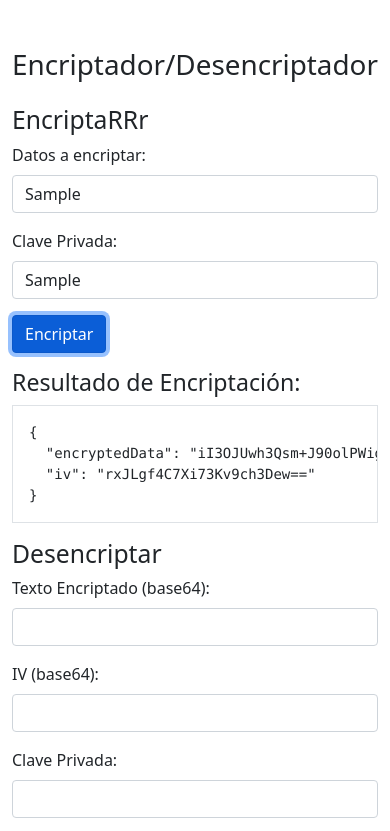
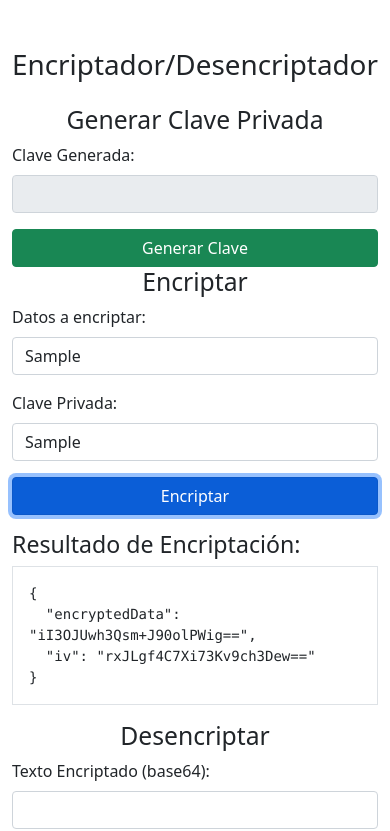
Before and after one commit to ciscojmg/encrypt, a plain HTML site: page index.html in a window 390 px wide. Both pictures are taken after typing "Sample", "Sample" into the empty fields and a click on the button "Encriptar". Shown: the top 831 px of the page. Drawn offline with nearby package versions, Linux system fonts and the light colour scheme.

Commit message:
Se separan archivos de html, js y ccs

```diff
--- a/index.html
+++ b/index.html
@@ -4,6 +4,7 @@
     <meta charset="UTF-8">
     <meta name="viewport" content="width=device-width, initial-scale=1.0">
     <title>Encriptador/Desencriptador</title>
+    <link href="./styles.css" rel="stylesheet">
     <link href="https://cdn.jsdelivr.net/npm/bootstrap@5.1.3/dist/css/bootstrap.min.css" rel="stylesheet">
     <script src="https://cdnjs.cloudflare.com/ajax/libs/crypto-js/4.1.1/crypto-js.min.js"></script>
 </head>
@@ -11,8 +12,18 @@
     <div class="container mt-5">
         <h1 class="mb-4">Encriptador/Desencriptador</h1>
         <div class="row">
-            <div class="col-md-6">
-                <h2>EncriptaRRr</h2>
+            <div class="col-md-4">
+                <h2>Generar Clave Privada</h2>
+                <form id="keyForm">
+                    <div class="mb-3">
+                        <label for="generatedKey" class="form-label">Clave Generada:</label>
+                        <input type="text" class="form-control" id="generatedKey" readonly>
+                    </div>
+                    <button type="button" class="btn btn-success" id="generateKeyButton">Generar Clave</button>
+                </form>
+            </div>
+            <div class="col-md-4">
+                <h2>Encriptar</h2>
                 <form id="encryptForm">
                     <div class="mb-3">
                         <label for="dataToEncrypt" class="form-label">Datos a encriptar:</label>
@@ -29,7 +40,7 @@
                     <pre id="encryptResult" class="border p-3"></pre>
                 </div>
             </div>
-            <div class="col-md-6">
+            <div class="col-md-4">
                 <h2>Desencriptar</h2>
                 <form id="decryptForm">
                     <div class="mb-3">
@@ -53,58 +64,7 @@
             </div>
         </div>
     </div>
-
     <script src="https://cdn.jsdelivr.net/npm/bootstrap@5.1.3/dist/js/bootstrap.bundle.min.js"></script>
-    <script>
-        function deriveKey(privateKey) {
-            return CryptoJS.PBKDF2(privateKey, 'salt', { keySize: 256/32, iterations: 1000 });
-        }
-
-        function encryptWithPrivateKey(data, privateKey) {
-            const key = deriveKey(privateKey);
-            const iv = CryptoJS.lib.WordArray.random(16);
-            const encrypted = CryptoJS.AES.encrypt(data, key, { iv: iv });
-            return {
-                encryptedData: encrypted.toString(),
-                iv: CryptoJS.enc.Base64.stringify(iv)
-            };
-        }
-
-        function decryptWithPrivateKey(encryptedData, ivBase64, privateKey) {
-            const key = deriveKey(privateKey);
-            const iv = CryptoJS.enc.Base64.parse(ivBase64);
-            const decrypted = CryptoJS.AES.decrypt(encryptedData, key, { iv: iv });
-            return decrypted.toString(CryptoJS.enc.Utf8);
-        }
-
-        document.getElementById('encryptForm').addEventListener('submit', (e) => {
-            e.preventDefault();
-
-            const data = document.getElementById('dataToEncrypt').value;
-            const privateKey = document.getElementById('encryptKey').value;
-
-            try {
-                const result = encryptWithPrivateKey(data, privateKey);
-                document.getElementById('encryptResult').textContent = JSON.stringify(result, null, 2);
-            } catch (error) {
-                document.getElementById('encryptResult').textContent = `Error: ${error.message}`;
-            }
-        });
-
-        document.getElementById('decryptForm').addEventListener('submit', (e) => {
-            e.preventDefault();
-
-            const encryptedData = document.getElementById('encryptedData').value;
-            const ivBase64 = document.getElementById('ivBase64').value;
-            const privateKey = document.getElementById('decryptKey').value;
-
-            try {
-                const decryptedResult = decryptWithPrivateKey(encryptedData, ivBase64, privateKey);
-                document.getElementById('decryptResult').textContent = decryptedResult;
-            } catch (error) {
-                document.getElementById('decryptResult').textContent = `Error: ${error.message}`;
-            }
-        });
-    </script>
+    <script src="./scripts.js"></script>
 </body>
 </html>
--- /dev/null
+++ b/scripts.js
@@ -0,0 +1,70 @@
+document.addEventListener('DOMContentLoaded', function () {
+
+    // Función para generar la clave privada
+    async function generatePrivateKey() {
+        const key = crypto.getRandomValues(new Uint8Array(32)); // 32 bytes de aleatoriedad
+        return Array.from(key).map(b => ('00' + b.toString(16)).slice(-2)).join(''); // Convertir a cadena hexadecimal
+    }
+
+    // Evento para el botón de generación de clave
+    document.getElementById('generateKeyButton').addEventListener('click', async () => {
+        const privateKey = await generatePrivateKey();
+        document.getElementById('generatedKey').value = privateKey;
+    });
+
+    // Función para derivar clave
+    function deriveKey(privateKey) {
+        return CryptoJS.PBKDF2(privateKey, 'salt', { keySize: 256/32, iterations: 1000 });
+    }
+
+    // Función para encriptar con clave privada
+    function encryptWithPrivateKey(data, privateKey) {
+        const key = deriveKey(privateKey);
+        const iv = CryptoJS.lib.WordArray.random(16);
+        const encrypted = CryptoJS.AES.encrypt(data, key, { iv: iv });
+        return {
+            encryptedData: encrypted.toString(),
+            iv: CryptoJS.enc.Base64.stringify(iv)
+        };
+    }
+
+    // Función para desencriptar con clave privada
+    function decryptWithPrivateKey(encryptedData, ivBase64, privateKey) {
+        const key = deriveKey(privateKey);
+        const iv = CryptoJS.enc.Base64.parse(ivBase64);
+        const decrypted = CryptoJS.AES.decrypt(encryptedData, key, { iv: iv });
+        return decrypted.toString(CryptoJS.enc.Utf8);
+    }
+
+    // Evento para el formulario de encriptación
+    document.getElementById('encryptForm').addEventListener('submit', (e) => {
+        e.preventDefault();
+
+        const data = document.getElementById('dataToEncrypt').value;
+        const privateKey = document.getElementById('encryptKey').value;
+
+        try {
+            const result = encryptWithPrivateKey(data, privateKey);
+            document.getElementById('encryptResult').textContent = JSON.stringify(result, null, 2);
+        } catch (error) {
+            document.getElementById('encryptResult').textContent = `Error: ${error.message}`;
+        }
+    });
+
+    // Evento para el formulario de desencriptación
+    document.getElementById('decryptForm').addEventListener('submit', (e) => {
+        e.preventDefault();
+
+        const encryptedData = document.getElementById('encryptedData').value;
+        const ivBase64 = document.getElementById('ivBase64').value;
+        const privateKey = document.getElementById('decryptKey').value;
+
+        try {
+            const decryptedResult = decryptWithPrivateKey(encryptedData, ivBase64, privateKey);
+            document.getElementById('decryptResult').textContent = decryptedResult;
+        } catch (error) {
+            document.getElementById('decryptResult').textContent = `Error: ${error.message}`;
+        }
+    });
+
+});
--- /dev/null
+++ b/styles.css
@@ -0,0 +1,17 @@
+.container {
+    max-width: 1200px;
+    margin: 0 auto;
+}
+
+h1, h2 {
+    text-align: center;
+}
+
+pre {
+    white-space: pre-wrap;
+    word-wrap: break-word;
+}
+
+button {
+    width: 100%;
+}
```
